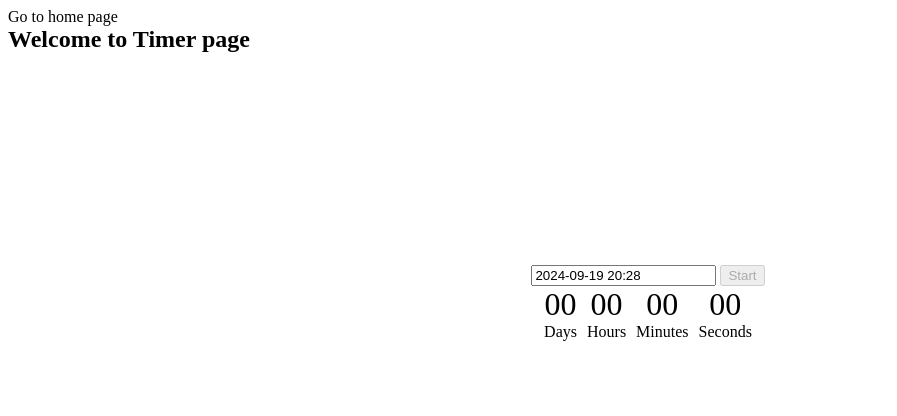
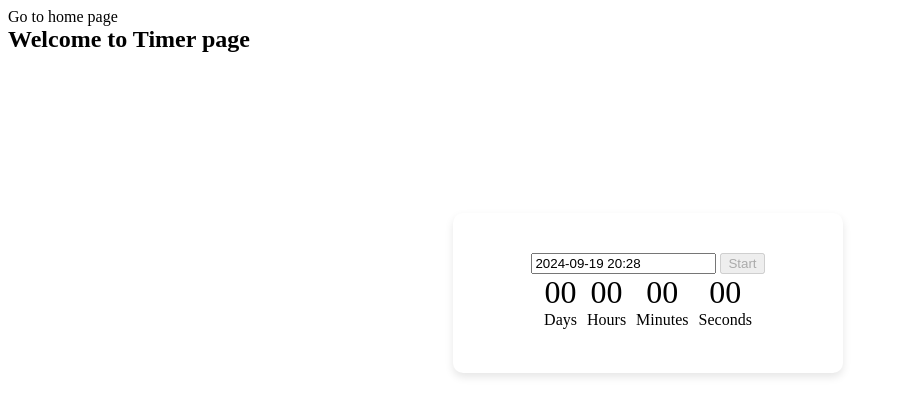
Before and after one commit to 1Fedor7/goit-js-hw-10, a website built with Vite: page src/1-timer.html in a window 1280 px wide. Shown: the whole page, without its empty margins (0-897 px from the left). Built offline with nearby package versions, Linux system fonts and the light colour scheme; a script that the page names is missing.

Commit message:
added changes to css files

```diff
--- a/src/css/1-timer.css
+++ b/src/css/1-timer.css
@@ -4,6 +4,12 @@
   top: 30vh;
   left: 50vw;
   transform: translate(-50%, -50%);
+  background-color: #fff;
+  padding: 20px;
+  border-radius: 10px;
+  box-shadow: 0 4px 8px rgba(0, 0, 0, 0.1);
+  height: 120px;
+  width: 350px;
 }
 .timer {
   display: flex;
```
